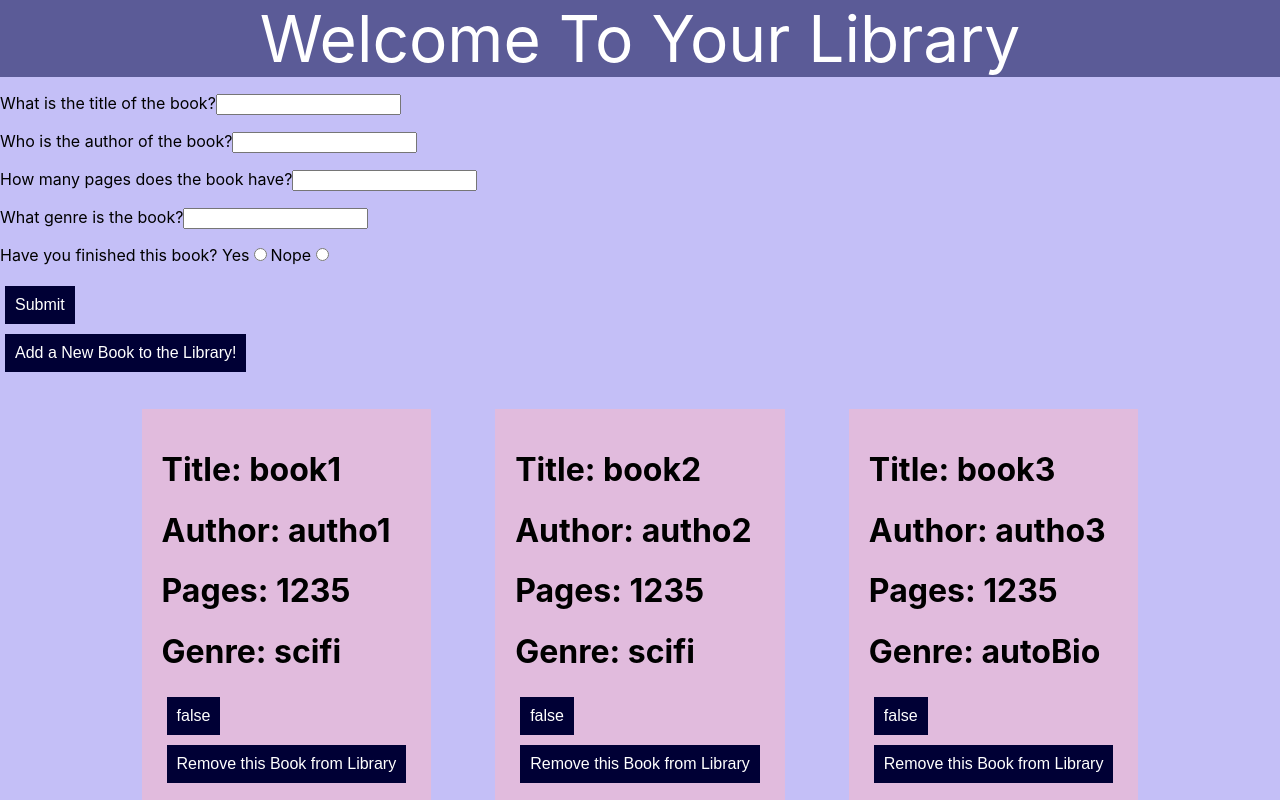
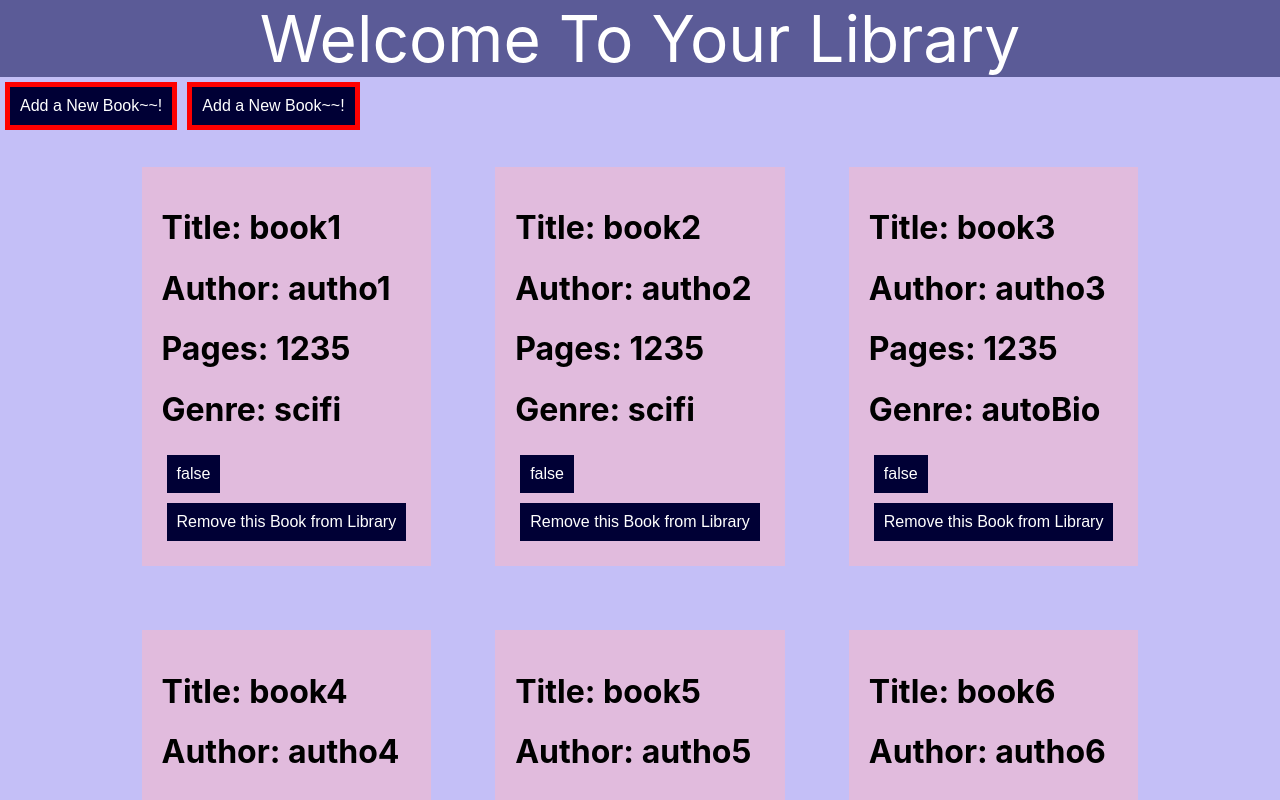
Before and after one commit to hankangbok/bookLibraryReact, a React (Create React App) app: page / in a window 1280 px wide. Shown: the top 800 px of the page. Built offline with nearby package versions, Linux system fonts and the light colour scheme.

Commit message:
Trying to make a button to make form appear and disappear

```diff
--- a/src/index.css
+++ b/src/index.css
@@ -54,3 +54,12 @@ button {
   padding:10px;
   font-size:1em;
 }
+
+#addBookForm {
+  border: 5px solid red;
+
+}
+
+#addBookForm.clicked {
+  border: 10px solid white;
+}
--- a/src/index.js
+++ b/src/index.js
@@ -2,25 +2,23 @@ import React from 'react';
 import ReactDOM from 'react-dom';
 import './index.css';
 import {NewBookFormEntry} from './newBookForm'
-// Hierarchy
-// rows within individual books
-// individual book object
-// library display
-// book form class
-// Library Class
-
 
 // dont touch this for now.
 // I'll set up form entry once the library display is good.
+// class AddNewBookForm extends React.Component {
+//   render() {
+//     // return <NewBookFormEntry />
+//     return (
+//       <button> Add a New Book to the Library!</button>
+//     );
+//   }
+// }
+
 class AddNewBookForm extends React.Component {
   render() {
-    // return <NewBookFormEntry />
-    return (
-      <button> Add a New Book to the Library!</button>
-    );
+    return <NewBookFormEntry />;
   }
 }
-
 
 // this component displays the 'read' toggle button
 class ReadToggle extends React.Component {
@@ -128,7 +126,7 @@ class Library extends React.Component {
   render() {
     return (
       <div>
-        <NewBookFormEntry />
+        <NewBookFormEntry onClick={this.props.handleFormClick} />
         <AddNewBookForm />
         <LibraryContainer books={this.props.booksList} />
         <AddNewBookForm />
--- a/src/newBookForm.js
+++ b/src/newBookForm.js
@@ -1,9 +1,25 @@
 import React from 'react';
 
 export class NewBookFormEntry extends React.Component {
+  constructor(props) {
+    super(props);
+    this.state = {
+      isVisible:false,
+    }
+    this.handleFormClick = this.handleFormClick.bind(this);
+  }
+
+  handleFormClick() {
+    console.log("something was clicked");
+    console.log(this.state.isVisible);
+    this.setState=( {isVisible: true}, () => {
+      console.log(this.state.isVisible);
+    });
+  }
   render() {
-    return(
-      <form>
+    if (this.state.isVisible) {
+      return (
+        <form id="addBookForm">
           <p>
             <label for="title"> What is the title of the book?</label>
             <input id="title" name="booktile" required />
@@ -31,6 +47,12 @@ export class NewBookFormEntry extends React.Component {
         </form>
 
       );
+    } else {
+      console.log("This is the current state" +this.state.isVisible);
+      return (
+        <button id="addBookForm" onClick={this.handleFormClick}> Add a New Book~~!</button>
+      );
+    }
   }
 }
 
```
Lines whose indentation alone changed are shown as unchanged.
